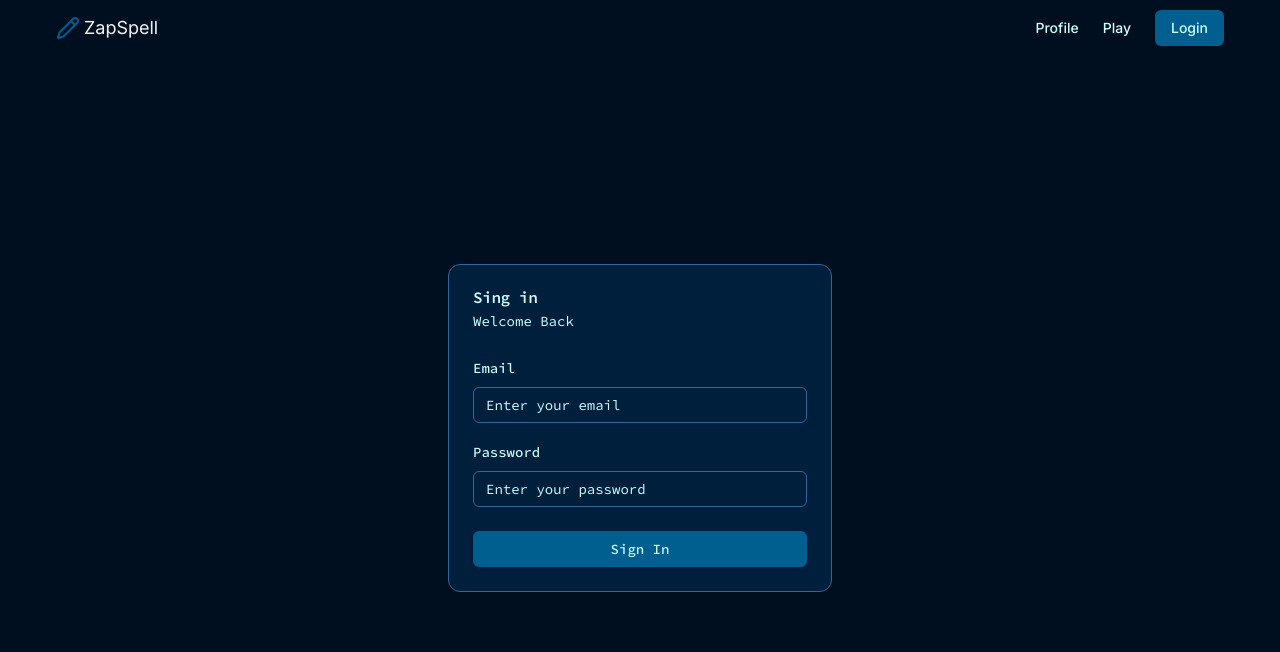
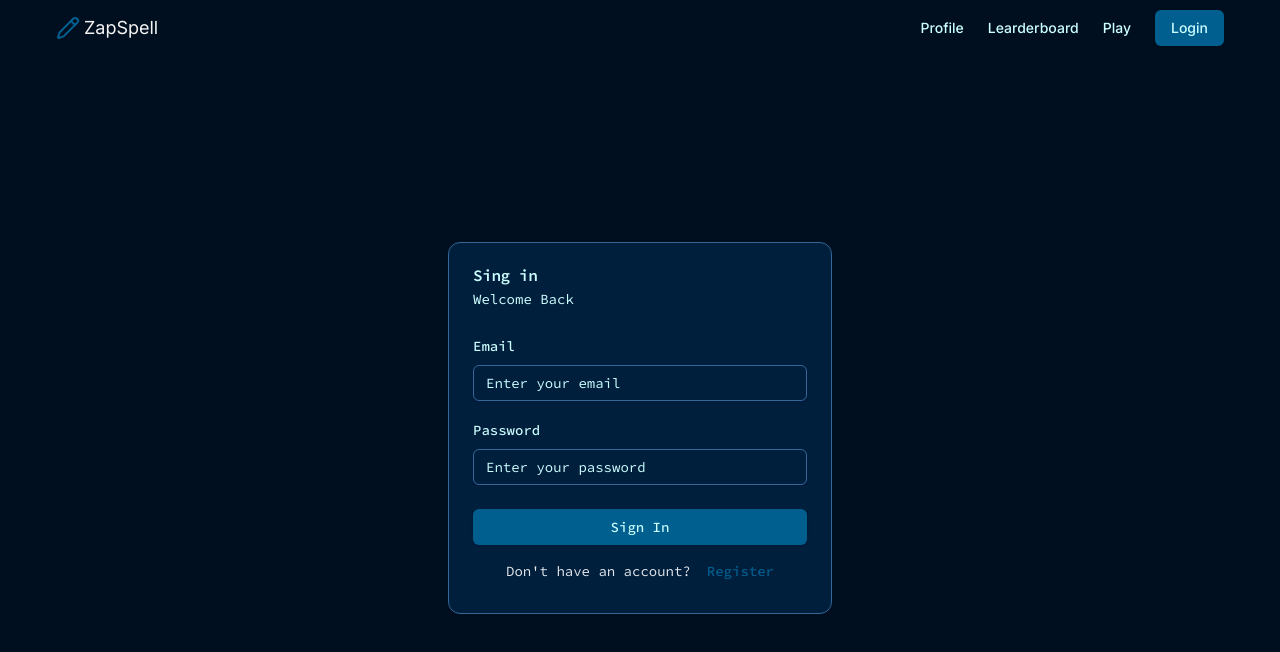
Before and after one commit to Ayan-sh03/zapspell, a Next.js app in the folder client/: page /login in a window 1280 px wide. Shown: the top 652 px of the page. Built offline with nearby package versions, Linux system fonts and the light colour scheme; no server answers.

Commit message:
bug fixes

```diff
--- a/client/src/app/api/leaderboard/route.ts
+++ b/client/src/app/api/leaderboard/route.ts
@@ -3,7 +3,7 @@ import { NextResponse } from "next/server";
 
 export async function GET(req: Request) {
   try {
-    const res = await fetch(`${process.env.SERVER_URL}/api/v1/result/leaderboard`, {
+    const res = await fetch(`${process.env.SERVER_URL}/api/v1/leaderboard`, {
       headers: {
         "Content-Type": "application/json",
         Authorization: `Bearer ${cookies().get("token")?.value}`,
--- a/client/src/app/leader/page.tsx
+++ b/client/src/app/leader/page.tsx
@@ -94,7 +94,7 @@ const leaderboardData = [
 
 export default function LeaderboardPage() {
   const [hoveredRank, setHoveredRank] = useState<number | null>(null);
-  const [Leaderboard, setLeaderBoard] = useState<LeaderboardEntry[]>([]);
+  const [leaderboard, setLeaderBoard] = useState<LeaderboardEntry[]>([]);
 
   useEffect(() => {
     const fetchLeaderboard = async () => {
@@ -152,7 +152,7 @@ export default function LeaderboardPage() {
         <CardContent className="p-6">
           <div className="space-y-4">
             <TooltipProvider>
-              {Leaderboard.map((entry, index) => (
+              { leaderboard && leaderboard.map((entry, index) => (
                 <Tooltip key={index}>
                   <TooltipTrigger asChild>
                     <div
@@ -185,7 +185,7 @@ export default function LeaderboardPage() {
                         </span>
                       </div>
                       <span className="text-2xl font-bold">
-                        {entry.combined_score.toLocaleString()}
+                        {entry.combined_score.toFixed(1).toLocaleString()}
                       </span>
                     </div>
                   </TooltipTrigger>
--- a/client/src/app/login/page.tsx
+++ b/client/src/app/login/page.tsx
@@ -12,6 +12,7 @@ import { Button } from "@/components/ui/button";
 import { Input } from "@/components/ui/input";
 import { source_code } from "../font";
 import Navbar from "@/components/Navbar";
+import Link from "next/link";
 
 export default function RegisterPage() {
   return (
@@ -22,15 +23,19 @@ export default function RegisterPage() {
           <form action={login}>
             <CardHeader>
               <CardTitle>Sing in</CardTitle>
-              <CardDescription>
-                Welcome Back
-              </CardDescription>
+              <CardDescription>Welcome Back</CardDescription>
             </CardHeader>
             <CardContent>
               <div className="space-y-4">
                 <div className="space-y-2">
                   <Label htmlFor="email">Email</Label>
-                  <Input id="email" name="email" type="email" placeholder="Enter your email" required />
+                  <Input
+                    id="email"
+                    name="email"
+                    type="email"
+                    placeholder="Enter your email"
+                    required
+                  />
                 </div>
                 <div className="space-y-2">
                   <Label htmlFor="password">Password</Label>
@@ -44,8 +49,21 @@ export default function RegisterPage() {
                 </div>
               </div>
             </CardContent>
-            <CardFooter>
-              <Button type="submit" className="w-full">Sign In</Button>
+            <CardFooter className="flex flex-col gap-2">
+              <Button type="submit" className="w-full">
+                Sign In
+              </Button>
+
+              <div className="text-center flex gap-4 flex-row items-center">
+                <span className="text-sm text-gray-200">
+                  Don&apos;t have an account?{" "}
+                </span>
+                <Link href="/register">
+                  <Button variant="link" className="text-sm p-0">
+                    Register
+                  </Button>
+                </Link>
+              </div>
             </CardFooter>
           </form>
         </Card>
--- a/client/src/app/register/page.tsx
+++ b/client/src/app/register/page.tsx
@@ -12,11 +12,9 @@ import { Button } from "@/components/ui/button";
 import { Input } from "@/components/ui/input";
 import { source_code } from "../font";
 import Navbar from "@/components/Navbar";
+import Link from "next/link";
 
 export default function RegisterPage() {
-
-
-
   return (
     <div className="container">
       <Navbar />
@@ -33,15 +31,33 @@ export default function RegisterPage() {
               <div className="space-y-4">
                 <div className="space-y-2">
                   <Label htmlFor="firstName">First Name</Label>
-                  <Input id="firstName" name="firstName" type="text" placeholder="Enter your first name" required />
+                  <Input
+                    id="firstName"
+                    name="firstName"
+                    type="text"
+                    placeholder="Enter your first name"
+                    required
+                  />
                 </div>
                 <div className="space-y-2">
                   <Label htmlFor="lastName">Last Name</Label>
-                  <Input id="lastName" name="lastName" type="text" placeholder="Enter your last name" required />
+                  <Input
+                    id="lastName"
+                    name="lastName"
+                    type="text"
+                    placeholder="Enter your last name"
+                    required
+                  />
                 </div>
                 <div className="space-y-2">
                   <Label htmlFor="email">Email</Label>
-                  <Input id="email" name="email" type="email" placeholder="Enter your email" required />
+                  <Input
+                    id="email"
+                    name="email"
+                    type="email"
+                    placeholder="Enter your email"
+                    required
+                  />
                 </div>
                 <div className="space-y-2">
                   <Label htmlFor="password">Password</Label>
@@ -55,8 +71,20 @@ export default function RegisterPage() {
                 </div>
               </div>
             </CardContent>
-            <CardFooter>
-              <Button type="submit" className="w-full">Sign Up</Button>
+            <CardFooter className="flex flex-col space-y-2">
+              <Button type="submit" className="w-full">
+                Sign Up
+              </Button>
+              <div className="text-center">
+                <span className="text-sm text-gray-300">
+                  Already have an account?{" "}
+                </span>
+                <Link href="/login">
+                  <Button variant="link" type="button" className="text-sm p-0">
+                    Login
+                  </Button>
+                </Link>
+              </div>
             </CardFooter>
           </form>
         </Card>
--- a/client/src/components/Navbar.tsx
+++ b/client/src/components/Navbar.tsx
@@ -41,6 +41,13 @@ const Navbar = () => {
             Profile
           </Link>
           <Link
+            href="/leader"
+            className="text-sm font-medium hover:underline underline-offset-4 text-primary-foreground"
+            prefetch={true}
+          >
+            Learderboard
+          </Link>
+          <Link
             href="/test"
             className="text-sm font-medium hover:underline underline-offset-4 text-primary-foreground"
             prefetch={true}
```
Also changed, not shown: 2 other files (tests, documents, lock files or other folders).
